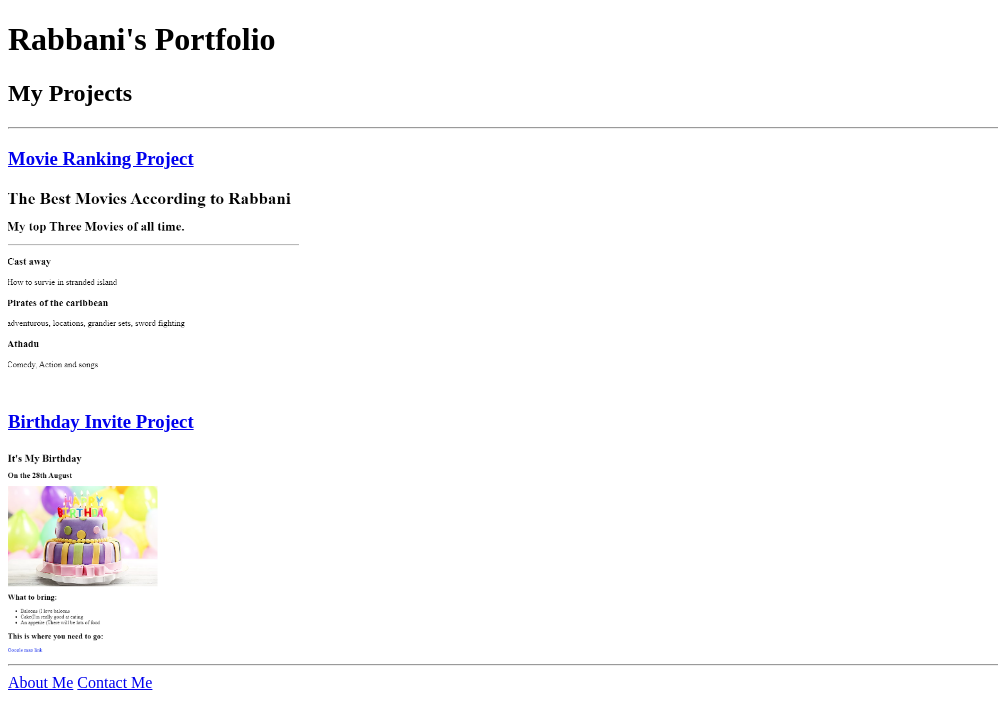
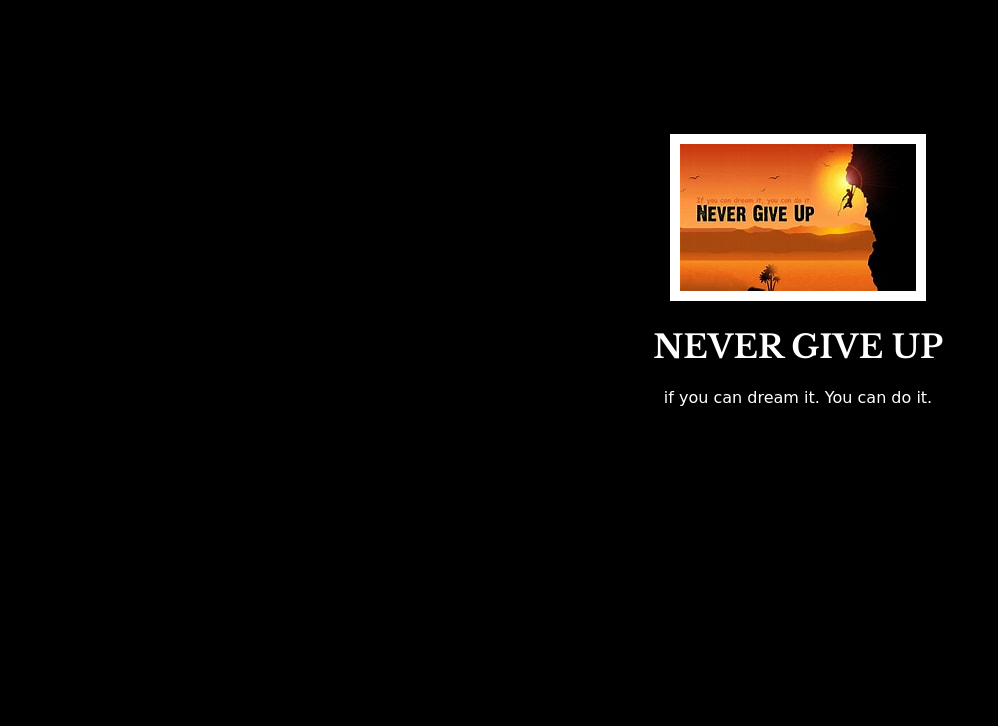
Before and after one commit to rabbani248/html-portfolio, a plain HTML site: page index.html in a window 1280 px wide. Shown: the whole page, without its empty margins (0-998 px from the left). Drawn offline with nearby package versions, Linux system fonts and the light colour scheme.

Commit message:
motivational pic

```diff
--- a/index.html
+++ b/index.html
@@ -1,33 +1,42 @@
+<!--
+  TODO: Create a motivational post website.
+Style it how ever you like.
+Look at the goal image for inspiration.
+But it must have the following features:
+1. The main h1 text should be using the Regular Libre Baskerville Font from Google Fonts:
+  https://fonts.google.com/specimen/Libre+Baskerville
+2. The text should be white and background black.
+3. Add your own image into the images folder inside assets. It should have a 5px white border.
+4. The text should be center aligned.
+5. Create a div to contain the h1, p and img elements. Adjust the margins so that the image and text are centered on the page.
+  Hint: You horizontally center a div by giving it a width of 50% and a margin-left of 25%.
+  Hint: Set the image to have a width of 100% so it fills the div.
+6. Read about the text-transform property on MDN docs to make the h1 uppercase with CSS.
+  https://developer.mozilla.org/en-US/docs/Web/CSS/text-transform
+-->
 <!DOCTYPE html>
-<!-- TODO 1: Create the HTML Boilerplate -->
 <html lang="en-US">
-   <head>
-    <meta charset="UTF-8">
-    <title>Rabbani's Portfolio</title>
-   </head>
+<head>
+  <meta charset="UTF-8">
+  <title>Meme Project</title>
+   <link rel="stylesheet" href="./style.css"/>
+   <link rel="preconnect" href="https://fonts.googleapis.com">
+<link rel="preconnect" href="https://fonts.gstatic.com" crossorigin>
+<link href="https://fonts.googleapis.com/css2?family=Caveat:wght@400..700&family=Libre+Baskerville:ital,wght@0,400;0,700;1,400&display=swap" rel="stylesheet">
+
+  </head>
 <body>
-<h1>Rabbani's Portfolio</h1>
-<h2>My Projects</h2>
-<hr/>
-<h3><a href="./public/rabbani-movie-ranking.html">Movie Ranking Project</a></h3>
-<img src="./assets/images/rabbani-movie-ranking.png"height="200" alt ="Movie ranking image"/>
-<h3><a href="./public/rabbani-brithday-invite.html">Birthday Invite Project</a></h3>
-<img src="./assets/images/rabbanibirthdayinvite.png" alt="Birthday invite image" height="200">
-<hr/>
-<a href="./public/about.html">About Me</a>
-<a href="./public/contact.html">Contact Me</a>
+   <div>
+    <img src="./assets/images/never_give_up.jpg" alt="person hanging from a clif"/>
+    <h1>Never give up</h1>
+    <p>if you can dream it. You can do it.</p>
+   </div>
+
+
 </body>
+
+
+
+
+
 </html>
-<!-- TODO 2: Add Your previous projects' HTML into the public folder -->
-
-<!-- TODO 3: Take screenshots of your project previews and add the images to the images folder -->
-
-<!-- TODO 4: Add titles/subtitles etc. -->
-
-<!-- TODO 5: Add a link to the project pages -->
-
-<!-- TODO 6: Add images to show the project previews
-HINT for TODO 6: You can use the height attribute set to 200 to make the image smaller:
-https://developer.mozilla.org/en-US/docs/Web/HTML/Element/img#attr-height -->
-
-<!-- TODO 7: Add the Contact Me and About Me page links -->
--- /dev/null
+++ b/style.css
@@ -0,0 +1,28 @@
+html{
+    background-color: black;
+}
+div{
+    height: 100%;
+    width: 100%;
+    text-align: center;
+}
+img{
+    border: 10px solid white;
+    margin-left: 25%;
+    margin-top: 10%;
+
+}
+h1{
+    color: white;
+    font-family: Libre Baskerville,cursive;
+    margin-left: 25%;
+    border: 0cap solid black;
+    text-transform: uppercase;
+
+}
+p{
+    color:white;
+    border: 0cap solid white;
+    font-family: cursive;
+    margin-left: 25%;
+}
```
Also changed, not shown: assets/images/daenerys.jpeg (added), assets/images/never_give_up.jpg (added).
